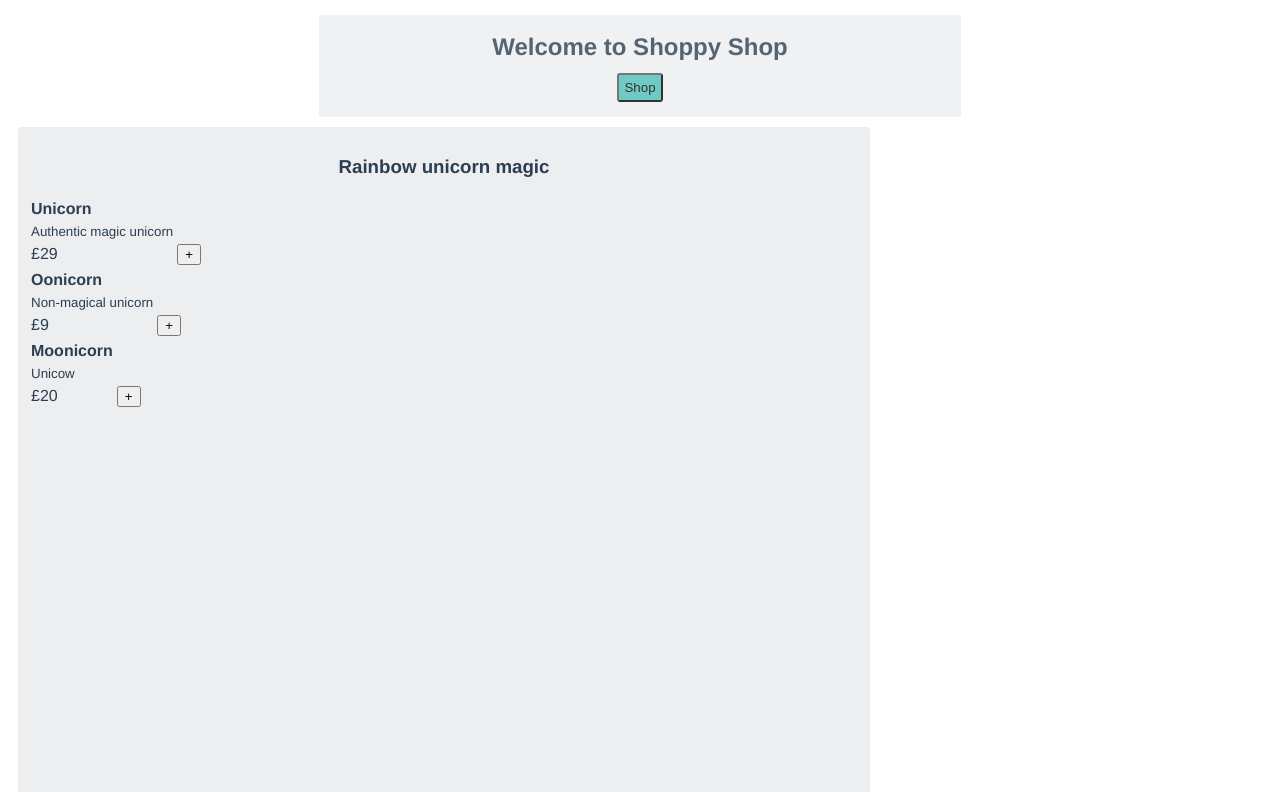
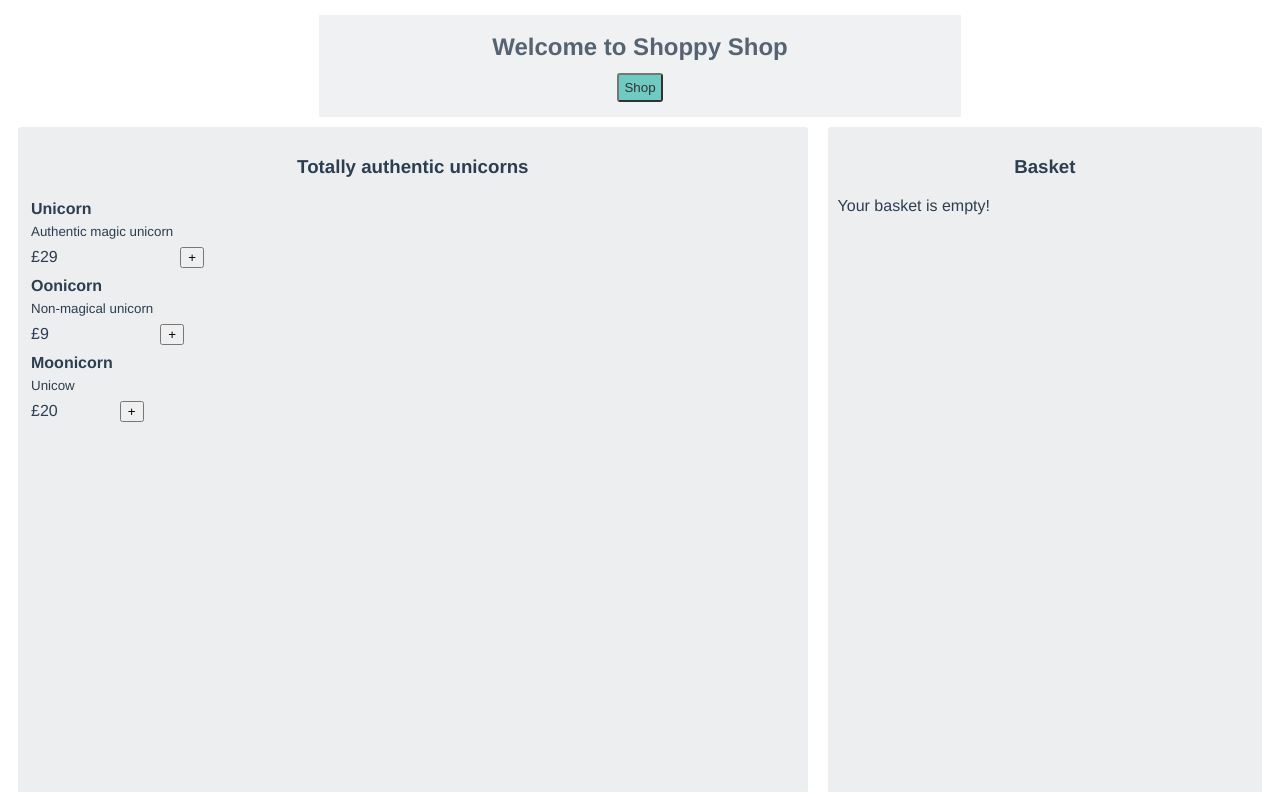
Before and after one commit to sophieklm/shoppy-shop, a Vue app: page /shop in a window 1280 px wide. Shown: the part 408-1200 px from the top of the page. Built offline with nearby package versions, Linux system fonts and the light colour scheme.

Commit message:
Add basket to shop component

```diff
--- a/src/components/Shop.vue
+++ b/src/components/Shop.vue
@@ -1,7 +1,7 @@
 <template>
   <div class="shop_wrapper">
     <div class="shop">
-      <h3>Rainbow unicorn magic</h3>
+      <h3>Totally authentic unicorns</h3>
       <table v-for="item in getShopItems" :key="item.name">
         <tbody>
           <tr>
@@ -17,39 +17,99 @@
           <tr>
             <td>£{{ item.price }}</td>
             <td>
-              <button type="button" class="shop_btn">+</button>
+              <button type="button" class="shop_btn" @click="addToBasket(item)">+</button>
             </td>
           </tr>
         </tbody>
       </table>
+    </div>
+    <div class="basket">
+      <h3>Basket</h3>
+      <div v-if="basket.length > 0">
+        <table v-for="(item, index) in basket" :key="index">
+          <tbody>
+            <tr>
+              <td>
+                <button type="button" class="shop_btn" @click="decreaseQuantity(item)">-</button>
+                <span>{{ item.quantity }}</span>
+                <button type="button" class="shop_btn" @click="increaseQuantity(item)">+</button>
+              </td>
+              <td>
+                <small>{{ item.name }}</small>
+              </td>
+              <td>
+                <small>£{{ item.price }}</small>
+              </td>
+            </tr>
+            <tr>
+              <td>
+                <small>{{ item.description }}</small>
+              </td>
+            </tr>
+          </tbody>
+        </table>
+        <p>Order total:</p>
+        <button type="button" class="shop_btn">Place Order</button>
+      </div>
+      <div v-else>
+        <p>{{basketText}}</p>
+      </div>
     </div>
   </div>
 </template>
 
 <script>
 export default {
-  name: 'shop',
+  name: "shop",
   data() {
     return {
+      basket: [],
+      basketText: "Your basket is empty!",
       getShopItems: {
         1: {
-          name: 'Unicorn',
-          description: 'Authentic magic unicorn',
-          price: 29,
+          name: "Unicorn",
+          description: "Authentic magic unicorn",
+          price: 29
         },
         2: {
-          name: 'Oonicorn',
-          description: 'Non-magical unicorn',
-          price: 9,
+          name: "Oonicorn",
+          description: "Non-magical unicorn",
+          price: 9
         },
         3: {
-          name: 'Moonicorn',
-          description: 'Unicow',
-          price: 20,
-        },
-      },
+          name: "Moonicorn",
+          description: "Unicow",
+          price: 20
+        }
+      }
     };
   },
+  methods: {
+    async addToBasket(item) {
+      const itemExists = await this.basket.find(i => i.name === item.name);
+      if (itemExists) {
+        itemExists.quantity++;
+        return;
+      }
+      this.basket.push({
+        name: item.name,
+        price: item.price,
+        quantity: 1
+      });
+    },
+    removeFromBasket(item) {
+      this.basket.splice(this.basket.indexOf(item), 1);
+    },
+    decreaseQuantity(item) {
+      item.quantity--;
+      if (item.quantity === 0) {
+        this.removeFromBasket(item);
+      }
+    },
+    increaseQuantity(item) {
+      item.quantity++;
+    }
+  }
 };
 </script>
 
@@ -63,12 +123,17 @@ h3 {
   flex-direction: column;
 }
 
-.shop {
+.shop,
+.basket {
   background: #edeef0;
   border-radius: 3px;
   height: 100vh;
   margin: 10px;
   padding: 10px;
+}
+
+button {
+  margin: 3px;
 }
 
 @media screen and (min-width: 900px) {
@@ -80,5 +145,8 @@ h3 {
   .shop {
     width: 65vw;
   }
+  .basket {
+    width: 35vw;
+  }
 }
 </style>
```
